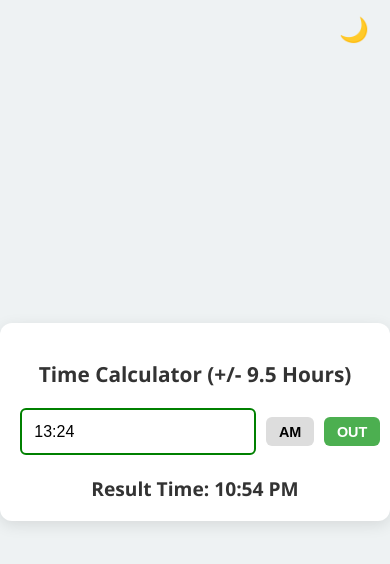
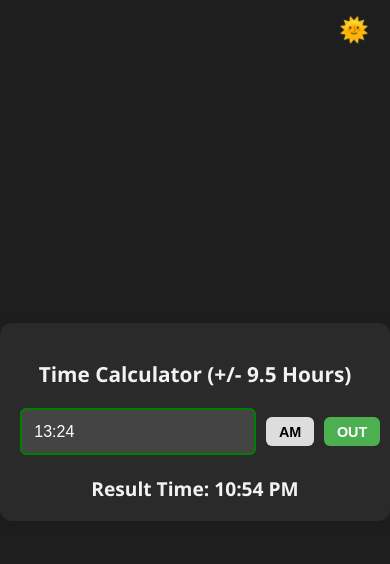
Before and after one commit to meghsham-mobigic/mobigic_workHourCalculator, a plain HTML site: page index.html in a window 390 px wide. Drawn offline with Linux system fonts and the light colour scheme.

Commit message:
Update index.html

```diff
--- a/index.html
+++ b/index.html
@@ -236,14 +236,17 @@
       resultDiv.innerText = `Result Time: ${result}`;
     }
 
-    // THEME toggle
  function loadTheme() {
   const saved = localStorage.getItem('theme');
-      if (saved === 'dark') {
+  if (saved === 'light') {
+    document.body.classList.remove('dark');
+    themeToggle.textContent = '🌙';
+  } else {
     document.body.classList.add('dark');
     themeToggle.textContent = '🌞';
   }
 }
+
 
     themeToggle.addEventListener('click', () => {
       const isDark = document.body.classList.toggle('dark');
```
Lines whose indentation alone changed are shown as unchanged.
